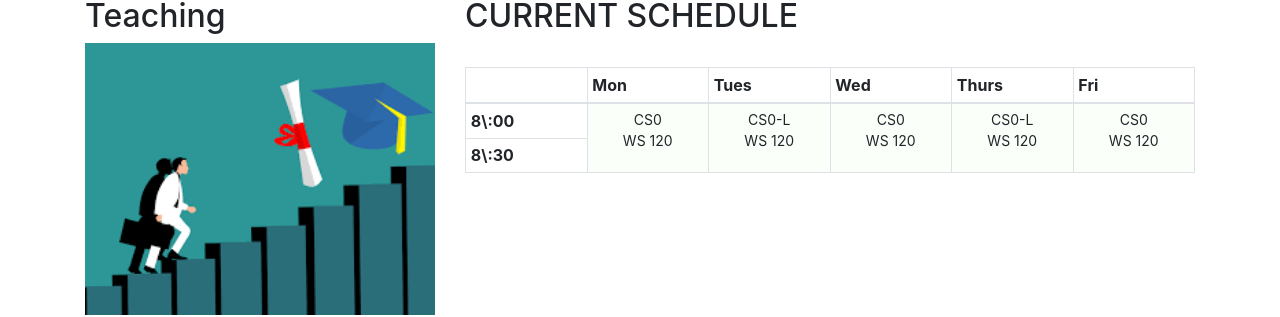
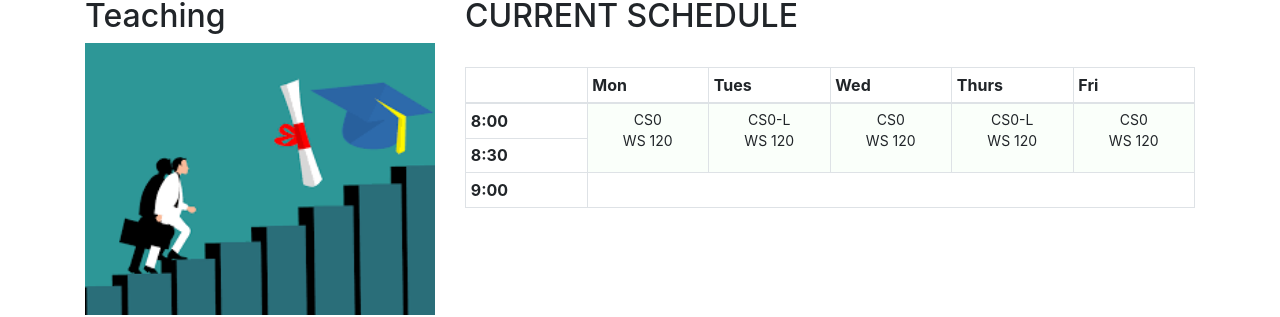
Before and after one commit to rambasnet/rambasnet.github.io-yaml, a Jekyll site: the page built from teaching.html, in a window 1280 px wide. Shown: the part 313-630 px from the top of the page. Built offline with Jekyll 4.4.1, drawn with Linux system fonts in a browser that asks for light colours.

Commit message:
updated schedule.yml

```diff
--- a/_data/schedule.yml
+++ b/_data/schedule.yml
@@ -1,4 +1,4 @@
-- time: 8\:00
+- time: "8:00"
   classes:
       - name: CS0 #M
         loc: WS 120
@@ -20,5 +20,8 @@
         loc: WS 120
         css: schedule
 
-- time: 8\:30
+- time: "8:30"
   classes:
+
+- time: "9:00"
+  classes:
```
